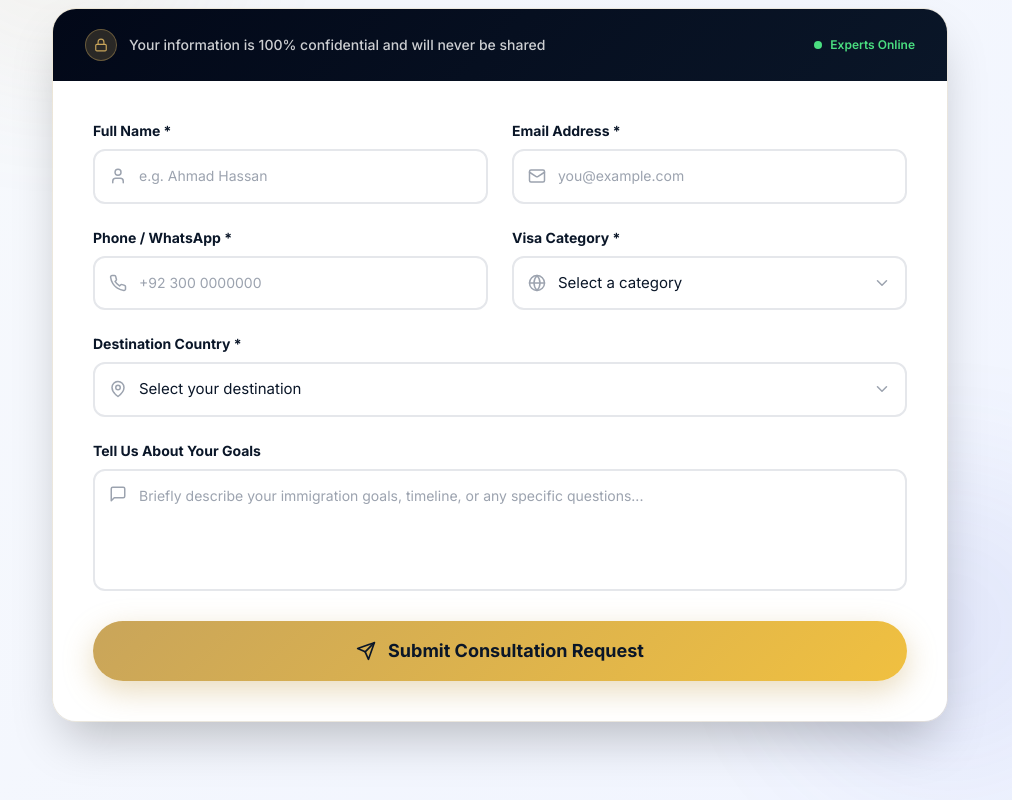
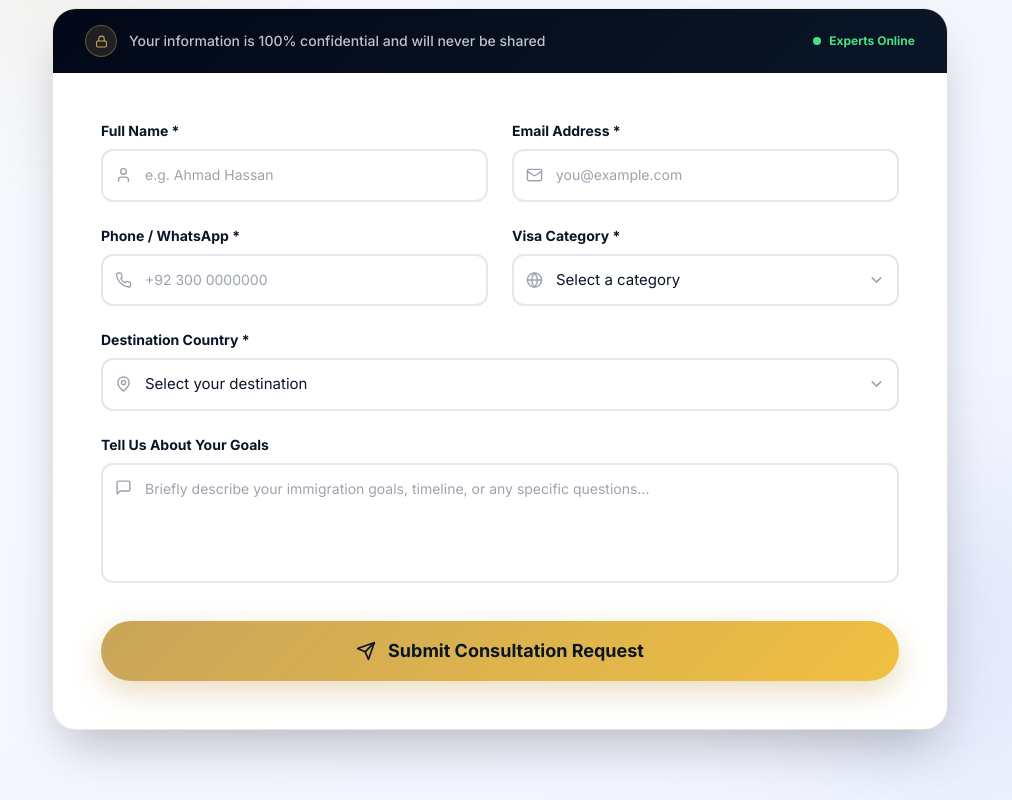
Before and after one commit to imran1001/Accurate-ConsultancyV3, a React (Vite) app: page / in a window 1280 px wide. Shown: the part 4880-5680 px from the top of the page, without its empty margins (140-1152 px from the left). Built offline with nearby package versions, Linux system fonts and the light colour scheme.

Commit message:
Refactor ConsultationForm component for clarity

```diff
--- a/src/components/ConsultationForm.jsx
+++ b/src/components/ConsultationForm.jsx
@@ -1,25 +1,9 @@
 import React, { useState } from 'react';
-import {
-  Send,
-  CheckCircle,
-  Lock,
-  Phone,
-  Mail,
-  User,
-  Globe,
-  MessageSquare,
-  ChevronDown,
-  MapPin
-} from 'lucide-react';
+import { Send, CheckCircle, Lock, Phone, Mail, User, Globe, MessageSquare, ChevronDown, MapPin } from 'lucide-react';
 
 const ConsultationForm = () => {
   const [formData, setFormData] = useState({
-    fullName: '',
-    email: '',
-    phone: '',
-    visaType: '',
-    country: '',
-    message: ''
+    fullName: '', email: '', phone: '', visaType: '', country: '', message: ''
   });
   const [submitted, setSubmitted] = useState(false);
   const [loading, setLoading] = useState(false);
@@ -28,37 +12,28 @@ const ConsultationForm = () => {
     setFormData({ ...formData, [e.target.name]: e.target.value });
   };
 
-  const handleSubmit = async (e) => {
+  const handleSubmit = (e) => {
     e.preventDefault();
     setLoading(true);
+    setTimeout(() => {
+      setLoading(false);
+      setSubmitted(true);
+    }, 1500);
+  };
 
-    // Capture all form data
-    const submitData = new FormData(e.target);
+  const inputStyle = {
+    border: '2px solid #e5e7eb',
+    fontSize: '15px',
+    color: '#0a1628',
+    width: '100%',
+    borderRadius: '12px',
+    outline: 'none',
+    transition: 'border-color 0.2s',
+    background: 'white'
+  };
 
-    // Inject your unique Web3Forms Access Key
-    submitData.append("access_key", "b29ca9ee-eede-40a0-9479-fc890a51140b");
-
-    try {
-      const response = await fetch("https://api.web3forms.com/submit", {
-        method: "POST",
-        body: submitData
-      });
-
-      const data = await response.json();
-
-      if (data.success) {
-        setSubmitted(true);
-      } else {
-        console.error("Submission failed", data);
-        alert("Something went wrong. Please try again.");
-      }
-    } catch (error) {
-      console.error("Error submitting form", error);
-      alert("An error occurred. Please check your connection and try again.");
-    } finally {
-      setLoading(false);
-    }
-  };
+  const focusStyle = (e) => e.target.style.borderColor = '#c9a55a';
+  const blurStyle  = (e) => e.target.style.borderColor = '#e5e7eb';
 
   return (
     <section
@@ -66,20 +41,17 @@ const ConsultationForm = () => {
       className="py-24 px-4 sm:px-6 lg:px-8 relative overflow-hidden"
       style={{ background: 'linear-gradient(135deg, #f8fafc 0%, #f0f4ff 100%)' }}
     >
-      {/* Background decoration */}
-      <div
-        className="absolute top-0 left-0 w-96 h-96 rounded-full blur-3xl opacity-10"
-        style={{ background: 'radial-gradient(circle, #c9a55a, transparent)' }}
-      />
-      <div
-        className="absolute bottom-0 right-0 w-96 h-96 rounded-full blur-3xl opacity-10"
-        style={{ background: 'radial-gradient(circle, #3b4fca, transparent)' }}
-      />
+      {/* Background decorations */}
+      <div className="absolute top-0 left-0 w-96 h-96 rounded-full blur-3xl opacity-10 pointer-events-none"
+        style={{ background: 'radial-gradient(circle, #c9a55a, transparent)' }} />
+      <div className="absolute bottom-0 right-0 w-96 h-96 rounded-full blur-3xl opacity-10 pointer-events-none"
+        style={{ background: 'radial-gradient(circle, #3b4fca, transparent)' }} />
+
       <div className="max-w-4xl mx-auto relative z-10">
 
         {/* Header */}
         <div className="text-center mb-12">
-          <span className="text-amber-600 font-bold text-xs tracking-[0.3em] uppercase">
+          <span className="font-bold text-xs tracking-[0.3em] uppercase" style={{ color: '#c9a55a' }}>
             Get Started
           </span>
           <h2 className="text-4xl md:text-5xl font-bold mt-3 mb-4" style={{ color: '#0a1628' }}>
@@ -90,203 +62,193 @@ const ConsultationForm = () => {
           </p>
         </div>
 
-        {/* Form Card */}
-        <div
-          className="rounded-3xl overflow-hidden shadow-2xl"
-          style={{ border: '1px solid rgba(201,165,90,0.2)' }}
-        >
-          {/* Card Top Banner */}
-          <div
-            className="py-5 px-8 flex items-center justify-between"
-            style={{ background: 'linear-gradient(135deg, #020818, #0a1628)' }}
-          >
+        {/* Card */}
+        <div className="rounded-3xl overflow-hidden shadow-2xl"
+          style={{ border: '1px solid rgba(201,165,90,0.2)' }}>
+
+          {/* Top Banner */}
+          <div className="py-4 px-8 flex items-center justify-between"
+            style={{ background: 'linear-gradient(135deg, #020818, #0a1628)' }}>
             <div className="flex items-center space-x-3">
-              <div
-                className="w-8 h-8 rounded-full flex items-center justify-center"
-                style={{ background: 'rgba(201,165,90,0.2)', border: '1px solid rgba(201,165,90,0.4)' }}
-              >
-                <Lock size={14} style={{ color: '#c9a55a' }} />
+              <div className="w-8 h-8 rounded-full flex items-center justify-center"
+                style={{ background: 'rgba(201,165,90,0.15)', border: '1px solid rgba(201,165,90,0.4)' }}>
+                <Lock size={13} style={{ color: '#c9a55a' }} />
               </div>
-              <span className="text-sm font-medium" style={{ color: 'rgba(255,255,255,0.8)' }}>
+              <span className="text-sm font-medium" style={{ color: 'rgba(255,255,255,0.75)' }}>
                 Your information is 100% confidential and will never be shared
               </span>
             </div>
             <div className="hidden md:flex items-center space-x-2">
               <div className="w-2 h-2 rounded-full bg-green-400 animate-pulse" />
-              <span className="text-green-400 text-xs font-semibold">Experts Online</span>
+              <span className="text-xs font-bold text-green-400">Experts Online</span>
             </div>
           </div>
 
           {/* Form Body */}
-          <div className="p-8 md:p-10 bg-white">
+          <div className="p-8 md:p-12 bg-white">
             {submitted ? (
-              <div className="text-center py-16">
-                <div
-                  className="inline-flex items-center justify-center w-20 h-20 rounded-full mb-6"
-                  style={{ background: 'linear-gradient(135deg, #c9a55a, #f0c040)' }}
-                >
+              <div className="text-center py-12">
+                <div className="inline-flex items-center justify-center w-20 h-20 rounded-full mb-6"
+                  style={{ background: 'linear-gradient(135deg, #c9a55a, #f0c040)' }}>
                   <CheckCircle size={36} style={{ color: '#0a1628' }} />
                 </div>
                 <h3 className="text-3xl font-bold mb-3" style={{ color: '#0a1628' }}>
                   Thank You, {formData.fullName.split(' ')[0] || 'there'}!
                 </h3>
-                <p className="text-gray-500 text-lg mb-2">
-                  Your consultation request has been received.
-                </p>
+                <p className="text-gray-500 text-lg mb-2">Your consultation request has been received.</p>
                 <p className="text-gray-400">
-                  Our team will contact you within <strong>24 hours</strong> via email or WhatsApp.
+                  Our team will contact you within <strong style={{ color: '#c9a55a' }}>24 hours</strong> via email or WhatsApp.
                 </p>
               </div>
             ) : (
-              <form onSubmit={handleSubmit} className="space-y-6">
-                {/* Row 1 */}
-                <div className="grid md:grid-cols-2 gap-6">
+              <form onSubmit={handleSubmit}>
+                <div className="grid md:grid-cols-2 gap-6 mb-6">
+
+                  {/* Full Name */}
                   <div>
-                    <label className="block text-sm font-bold mb-2" htmlFor="fullName" style={{ color: '#0a1628' }}>
+                    <label className="block text-sm font-bold mb-2" style={{ color: '#0a1628' }}>
                       Full Name *
                     </label>
                     <div className="relative">
-                      <User size={18} className="absolute left-4 top-1/2 -translate-y-1/2 text-gray-400" />
+                      <User size={17} className="absolute text-gray-400 pointer-events-none"
+                        style={{ left: '14px', top: '50%', transform: 'translateY(-50%)' }} />
                       <input
-                        id="fullName"
                         type="text"
                         name="fullName"
                         value={formData.fullName}
                         onChange={handleChange}
                         required
                         placeholder="e.g. Ahmad Hassan"
-                        className="w-full pl-11 pr-4 py-3.5 rounded-xl outline-none transition-all"
-                        style={{ border: '2px solid #e5e7eb', fontSize: '15px' }}
-                        onFocus={e => e.target.style.borderColor = '#c9a55a'}
-                        onBlur={e => e.target.style.borderColor = '#e5e7eb'}
+                        style={{ ...inputStyle, paddingLeft: '42px', paddingRight: '16px', paddingTop: '13px', paddingBottom: '13px' }}
+                        onFocus={focusStyle}
+                        onBlur={blurStyle}
                       />
                     </div>
                   </div>
+
+                  {/* Email */}
                   <div>
-                    <label className="block text-sm font-bold mb-2" htmlFor="email" style={{ color: '#0a1628' }}>
+                    <label className="block text-sm font-bold mb-2" style={{ color: '#0a1628' }}>
                       Email Address *
                     </label>
                     <div className="relative">
-                      <Mail size={18} className="absolute left-4 top-1/2 -translate-y-1/2 text-gray-400" />
+                      <Mail size={17} className="absolute text-gray-400 pointer-events-none"
+                        style={{ left: '14px', top: '50%', transform: 'translateY(-50%)' }} />
                       <input
-                        id="email"
                         type="email"
                         name="email"
                         value={formData.email}
                         onChange={handleChange}
                         required
                         placeholder="you@example.com"
-                        className="w-full pl-11 pr-4 py-3.5 rounded-xl outline-none transition-all"
-                        style={{ border: '2px solid #e5e7eb', fontSize: '15px' }}
-                        onFocus={e => e.target.style.borderColor = '#c9a55a'}
-                        onBlur={e => e.target.style.borderColor = '#e5e7eb'}
+                        style={{ ...inputStyle, paddingLeft: '42px', paddingRight: '16px', paddingTop: '13px', paddingBottom: '13px' }}
+                        onFocus={focusStyle}
+                        onBlur={blurStyle}
                       />
                     </div>
                   </div>
-                </div>
 
-                {/* Row 2 */}
-                <div className="grid md:grid-cols-2 gap-6">
+                  {/* Phone */}
                   <div>
-                    <label className="block text-sm font-bold mb-2" htmlFor="phone" style={{ color: '#0a1628' }}>
+                    <label className="block text-sm font-bold mb-2" style={{ color: '#0a1628' }}>
                       Phone / WhatsApp *
                     </label>
                     <div className="relative">
-                      <Phone size={18} className="absolute left-4 top-1/2 -translate-y-1/2 text-gray-400" />
+                      <Phone size={17} className="absolute text-gray-400 pointer-events-none"
+                        style={{ left: '14px', top: '50%', transform: 'translateY(-50%)' }} />
                       <input
-                        id="phone"
                         type="tel"
                         name="phone"
                         value={formData.phone}
                         onChange={handleChange}
                         required
                         placeholder="+92 300 0000000"
-                        className="w-full pl-11 pr-4 py-3.5 rounded-xl outline-none transition-all"
-                        style={{ border: '2px solid #e5e7eb', fontSize: '15px' }}
-                        onFocus={e => e.target.style.borderColor = '#c9a55a'}
-                        onBlur={e => e.target.style.borderColor = '#e5e7eb'}
+                        style={{ ...inputStyle, paddingLeft: '42px', paddingRight: '16px', paddingTop: '13px', paddingBottom: '13px' }}
+                        onFocus={focusStyle}
+                        onBlur={blurStyle}
                       />
                     </div>
                   </div>
+
+                  {/* Visa Type */}
                   <div>
-                    <label className="block text-sm font-bold mb-2" htmlFor="visaType" style={{ color: '#0a1628' }}>
+                    <label className="block text-sm font-bold mb-2" style={{ color: '#0a1628' }}>
                       Visa Category *
                     </label>
                     <div className="relative">
-                      <Globe size={18} className="absolute left-4 top-1/2 -translate-y-1/2 text-gray-400" />
-                      <ChevronDown size={18} className="absolute right-4 top-1/2 -translate-y-1/2 text-gray-400 pointer-events-none" />
+                      <Globe size={17} className="absolute text-gray-400 pointer-events-none"
+                        style={{ left: '14px', top: '50%', transform: 'translateY(-50%)' }} />
+                      <ChevronDown size={17} className="absolute text-gray-400 pointer-events-none"
+                        style={{ right: '14px', top: '50%', transform: 'translateY(-50%)' }} />
                       <select
-                        id="visaType"
                         name="visaType"
                         value={formData.visaType}
                         onChange={handleChange}
                         required
-                        className="w-full pl-11 pr-10 py-3.5 rounded-xl outline-none appearance-none transition-all bg-white"
-                        style={{ border: '2px solid #e5e7eb', fontSize: '15px' }}
-                        onFocus={e => e.target.style.borderColor = '#c9a55a'}
-                        onBlur={e => e.target.style.borderColor = '#e5e7eb'}
+                        style={{ ...inputStyle, paddingLeft: '42px', paddingRight: '40px', paddingTop: '13px', paddingBottom: '13px', appearance: 'none' }}
+                        onFocus={focusStyle}
+                        onBlur={blurStyle}
                       >
                         <option value="">Select a category</option>
-                        <option value="Visit Visa">Visit Visa</option>
-                        <option value="Work Visa">Work Visa</option>
-                        <option value="Study Abroad">Study Abroad</option>
-                        <option value="Skilled Immigration">Skilled Immigration</option>
-                        <option value="Business Immigration">Business Immigration</option>
-                        <option value="Travel Management">Travel Management</option>
+                        <option value="visit">Visit Visa</option>
+                        <option value="work">Work Visa</option>
+                        <option value="study">Study Abroad</option>
+                        <option value="skilled">Skilled Immigration</option>
+                        <option value="business">Business Immigration</option>
+                        <option value="travel">Travel Management</option>
                       </select>
                     </div>
                   </div>
                 </div>
 
-                {/* Row 3 - Country */}
-                <div>
-                  <label className="block text-sm font-bold mb-2" htmlFor="country" style={{ color: '#0a1628' }}>
+                {/* Country */}
+                <div className="mb-6">
+                  <label className="block text-sm font-bold mb-2" style={{ color: '#0a1628' }}>
                     Destination Country *
                   </label>
                   <div className="relative">
-                    <MapPin size={18} className="absolute left-4 top-1/2 -translate-y-1/2 text-gray-400" />
-                    <ChevronDown size={18} className="absolute right-4 top-1/2 -translate-y-1/2 text-gray-400 pointer-events-none" />
+                    <MapPin size={17} className="absolute text-gray-400 pointer-events-none"
+                      style={{ left: '14px', top: '50%', transform: 'translateY(-50%)' }} />
+                    <ChevronDown size={17} className="absolute text-gray-400 pointer-events-none"
+                      style={{ right: '14px', top: '50%', transform: 'translateY(-50%)' }} />
                     <select
-                      id="country"
                       name="country"
                       value={formData.country}
                       onChange={handleChange}
                       required
-                      className="w-full pl-11 pr-10 py-3.5 rounded-xl outline-none appearance-none transition-all bg-white"
-                      style={{ border: '2px solid #e5e7eb', fontSize: '15px' }}
-                      onFocus={e => e.target.style.borderColor = '#c9a55a'}
-                      onBlur={e => e.target.style.borderColor = '#e5e7eb'}
+                      style={{ ...inputStyle, paddingLeft: '42px', paddingRight: '40px', paddingTop: '13px', paddingBottom: '13px', appearance: 'none' }}
+                      onFocus={focusStyle}
+                      onBlur={blurStyle}
                     >
                       <option value="">Select your destination</option>
-                      <option value="United States">🇺🇸 United States</option>
-                      <option value="United Kingdom">🇬🇧 United Kingdom</option>
-                      <option value="Canada">🇨🇦 Canada</option>
-                      <option value="Australia">🇦🇺 Australia</option>
-                      <option value="New Zealand">🇳🇿 New Zealand</option>
-                      <option value="UAE">🇦🇪 United Arab Emirates</option>
-                      <option value="Europe">🇪🇺 Europe (Schengen)</option>
+                      <option value="usa">United States</option>
+                      <option value="uk">United Kingdom</option>
+                      <option value="canada">Canada</option>
+                      <option value="australia">Australia</option>
+                      <option value="newzealand">New Zealand</option>
+                      <option value="uae">United Arab Emirates</option>
+                      <option value="europe">Europe (Schengen)</option>
                     </select>
                   </div>
                 </div>
 
-                {/* Row 4 - Message */}
-                <div>
-                  <label className="block text-sm font-bold mb-2" htmlFor="message" style={{ color: '#0a1628' }}>
+                {/* Message */}
+                <div className="mb-8">
+                  <label className="block text-sm font-bold mb-2" style={{ color: '#0a1628' }}>
                     Tell Us About Your Goals
                   </label>
                   <div className="relative">
-                    <MessageSquare size={18} className="absolute left-4 top-4 text-gray-400" />
+                    <MessageSquare size={17} className="absolute text-gray-400 pointer-events-none"
+                      style={{ left: '14px', top: '16px' }} />
                     <textarea
-                      id="message"
                       name="message"
                       value={formData.message}
                       onChange={handleChange}
                       rows="4"
                       placeholder="Briefly describe your immigration goals, timeline, or any specific questions..."
-                      className="w-full pl-11 pr-4 py-3.5 rounded-xl outline-none transition-all resize-none"
-                      style={{ border: '2px solid #e5e7eb', fontSize: '15px' }}
-                      onFocus={e => e.target.style.borderColor = '#c9a55a'}
-                      onBlur={e => e.target.style.borderColor = '#e5e7eb'}
+                      style={{ ...inputStyle, paddingLeft: '42px', paddingRight: '16px', paddingTop: '13px', paddingBottom: '13px', resize: 'none' }}
+                      onFocus={focusStyle}
+                      onBlur={blurStyle}
                     />
                   </div>
                 </div>
@@ -295,11 +257,23 @@ const ConsultationForm = () => {
                 <button
                   type="submit"
                   disabled={loading}
-                  className="w-full py-4 rounded-full font-bold text-lg flex items-center justify-center space-x-3 transition-all duration-300 hover:scale-105 disabled:opacity-70 disabled:cursor-not-allowed"
+                  className="w-full flex items-center justify-center space-x-3 py-4 rounded-full font-bold text-lg transition-all duration-300"
                   style={{
                     background: loading ? '#9ca3af' : 'linear-gradient(135deg, #c9a55a, #f0c040)',
                     color: '#0a1628',
-                    boxShadow: loading ? 'none' : '0 10px 30px rgba(201,165,90,0.4)'
+                    boxShadow: loading ? 'none' : '0 10px 30px rgba(201,165,90,0.4)',
+                    transform: loading ? 'none' : undefined,
+                    cursor: loading ? 'not-allowed' : 'pointer'
+                  }}
+                  onMouseEnter={e => {
+                    if (!loading) {
+                      e.currentTarget.style.transform = 'scale(1.02)';
+                      e.currentTarget.style.boxShadow = '0 15px 40px rgba(201,165,90,0.6)';
+                    }
+                  }}
+                  onMouseLeave={e => {
+                    e.currentTarget.style.transform = 'scale(1)';
+                    e.currentTarget.style.boxShadow = '0 10px 30px rgba(201,165,90,0.4)';
                   }}
                 >
                   {loading ? (
```
